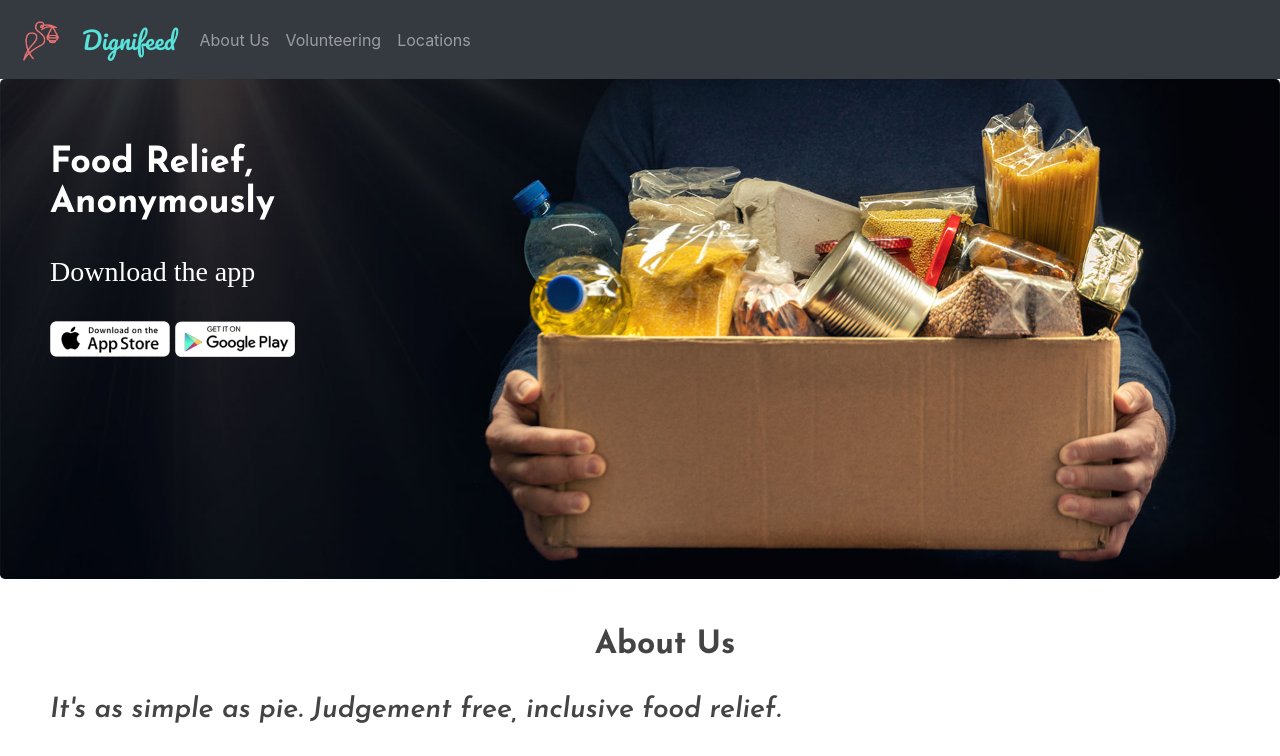
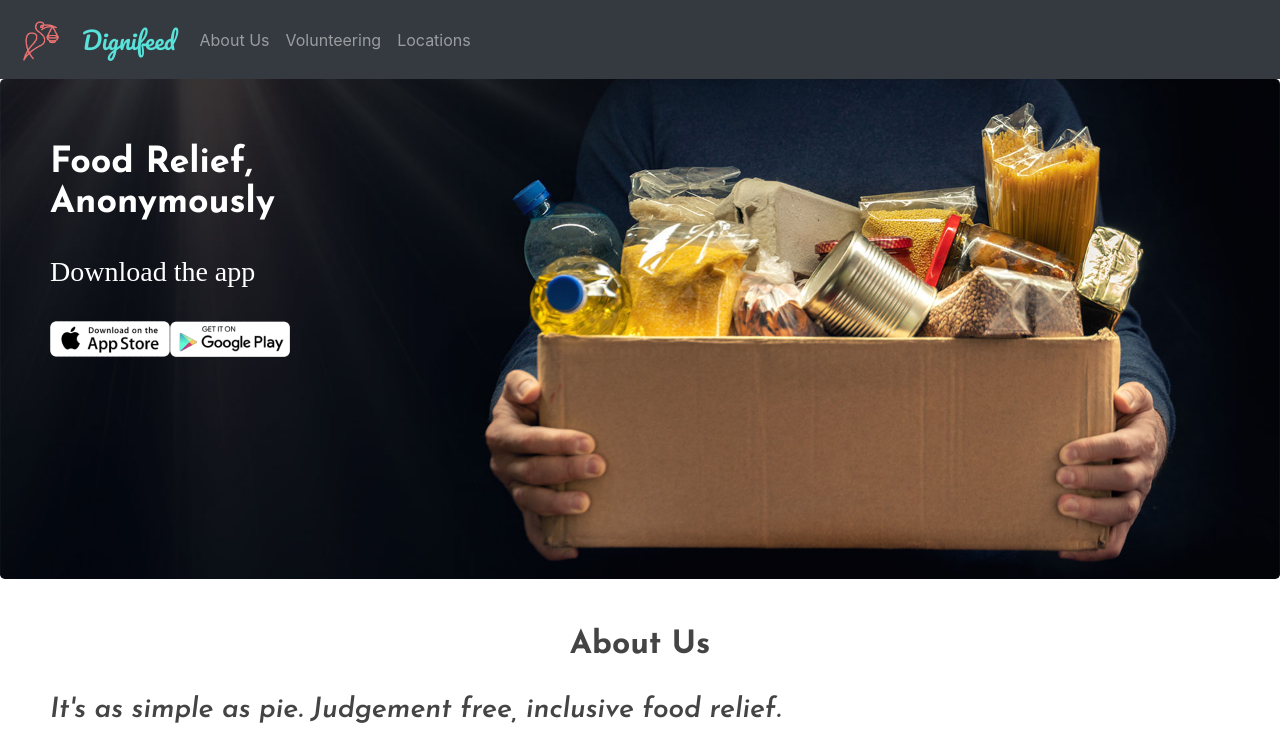
Before and after one commit to imanbara/Dignifeed_LP, a plain HTML site: page index.html in a window 1280 px wide. Shown: the top 756 px of the page. Drawn offline with nearby package versions, Linux system fonts and the light colour scheme; a web font is replaced by a local one.

Commit message:
Version 3
Latest changes with new map

```diff
--- a/css/index.css
+++ b/css/index.css
@@ -83,28 +83,30 @@ form {
 .jumbotron {
   height: 500px;
   padding-left: 50px;
+  vertical-align: bottom;
   text-align: left;
-  background-image: url(/images/hero-banner.jpg);
+  background-image: url(https://imanbara.github.io/Dignifeed_LP/images/hero-banner.jpg);
   background-attachment: fixed;
   background-position: center;
   background-repeat: no-repeat;
   background-size: cover;
 }
 
-.aboutContent{
-  padding-top: 50px;
-  padding-bottom: 50px;
+.apps {
+  display: flex;
+  flex-direction: row;
 }
 
 .aboutUs {
   margin-left: 50px;
+  margin-right: 50px;
   padding-top: 50px;
   padding-bottom: 50px;
 }
 
 .volunteering {
   background-color: rgba(0,0,0,0.5);
-  background-image: url(/images/volunteering.jpg);
+  background-image: url(https://imanbara.github.io/Dignifeed_LP/images/volunteering.jpg);
   padding: 50px;
   background-attachment: fixed;
   background-position: center;
--- a/index.html
+++ b/index.html
@@ -20,7 +20,7 @@
     <!-- Paste Navigation Code Below -->
     <nav class="navbar navbar-expand-lg navbar-dark bg-dark">
       <a class="navbar-brand" href="#">
-        <img src="../Dignifeed_LP/images/logo-single.png" width="50" height="50" alt="">
+        <img src="https://imanbara.github.io/Dignifeed_LP/images/logo-single.png" width="50" height="50" alt="">
       </a>
       <a class="navbar-brand" href="#">Dignifeed</a>
       <button class="navbar-toggler" type="button" data-toggle="collapse" data-target="#navbarNavAltMarkup" aria-controls="navbarNavAltMarkup" aria-expanded="false" aria-label="Toggle navigation">
@@ -43,9 +43,11 @@
           <!-- <hr class="my-4"> -->
           <h5>Download the app</h5>
           <br>
-          <img src="../Dignifeed_LP/images/app-apple.png" href="#">
-          <img src="../Dignifeed_LP/images/app-google.png" href="#">
-      </div>
+          <div class="apps">
+            <div><img src="https://imanbara.github.io/Dignifeed_LP/images/app-apple.png" href="#"></div>
+            <div><img src="https://imanbara.github.io/Dignifeed_LP/images/app-google.png" href="#"></div>
+          </div>
+        </div>
     </div>
     <!-- Add columns, rows, and cards Below -->
     <div class="container-fluid">
@@ -94,10 +96,10 @@
               <input type="email" class="form-control" id="exampleInputEmail1" aria-describedby="emailHelp" placeholder="Enter email">
               <small id="emailHelp" class="form-text text-muted">We'll never share your email with anyone else.</small>
             </div>
-            <div class="form-group form-check">
+            <!--<div class="form-group form-check">
               <input type="checkbox" class="form-check-input" id="exampleCheck1">
               <label class="form-check-label" for="exampleCheck1">Check me out</label>
-            </div>
+            </div>-->
             <button type="submit" class="btn btn-primary">Submit</button>
           </form>
         </div>
@@ -108,7 +110,7 @@
       <div class="col-md">
         <h4>Food Locker Locations</h4><br>
       </div>
-      <iframe width="100%" height="350" style="border:0" loading="lazy" allowfullscreen src="https://www.google.com/maps/embed/v1/place?q=melbourne%203000&key=AIzaSyBvfwD_sKxjsydyZk_P1a821z-vdfS4dmo"></iframe>
+      <div style="width: 100%"><iframe width="100%" height="350" frameborder="0" scrolling="no" marginheight="0" marginwidth="0" src="https://maps.google.com/maps?width=100%25&amp;height=350&amp;hl=en&amp;q=135%20Flinders%20Lane,%20Melbourne%203000+(Food%20Locker%20Flinders%20Lane)&amp;t=h&amp;z=14&amp;ie=UTF8&amp;iwloc=B&amp;output=embed"><a href="https://www.gps.ie/wearable-gps/">wearable gps</a></iframe></div>
     </div>
     <!-- Optional JavaScript -->
     <!-- jQuery first, then Popper.js, then Bootstrap JS -->
```
